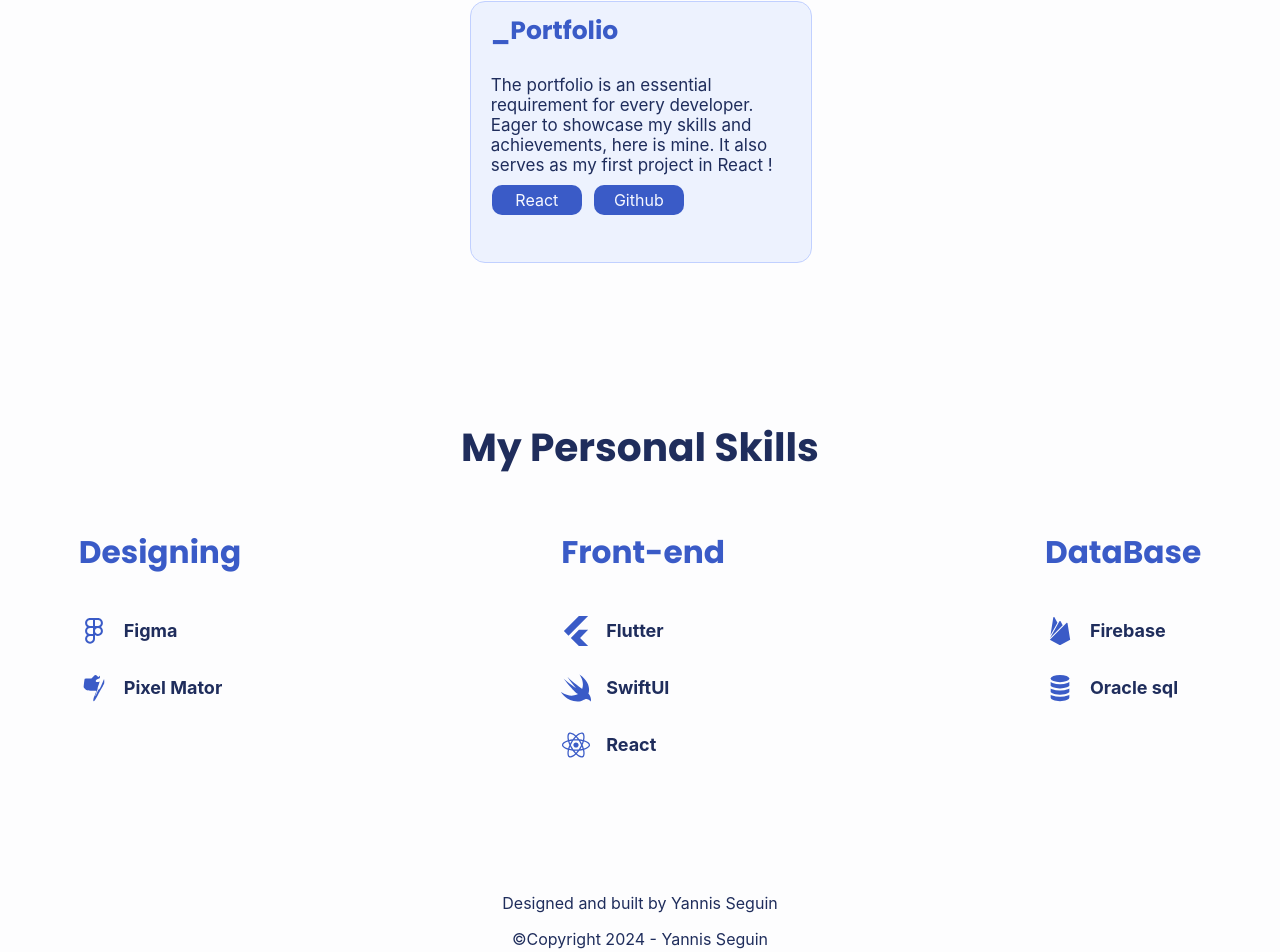
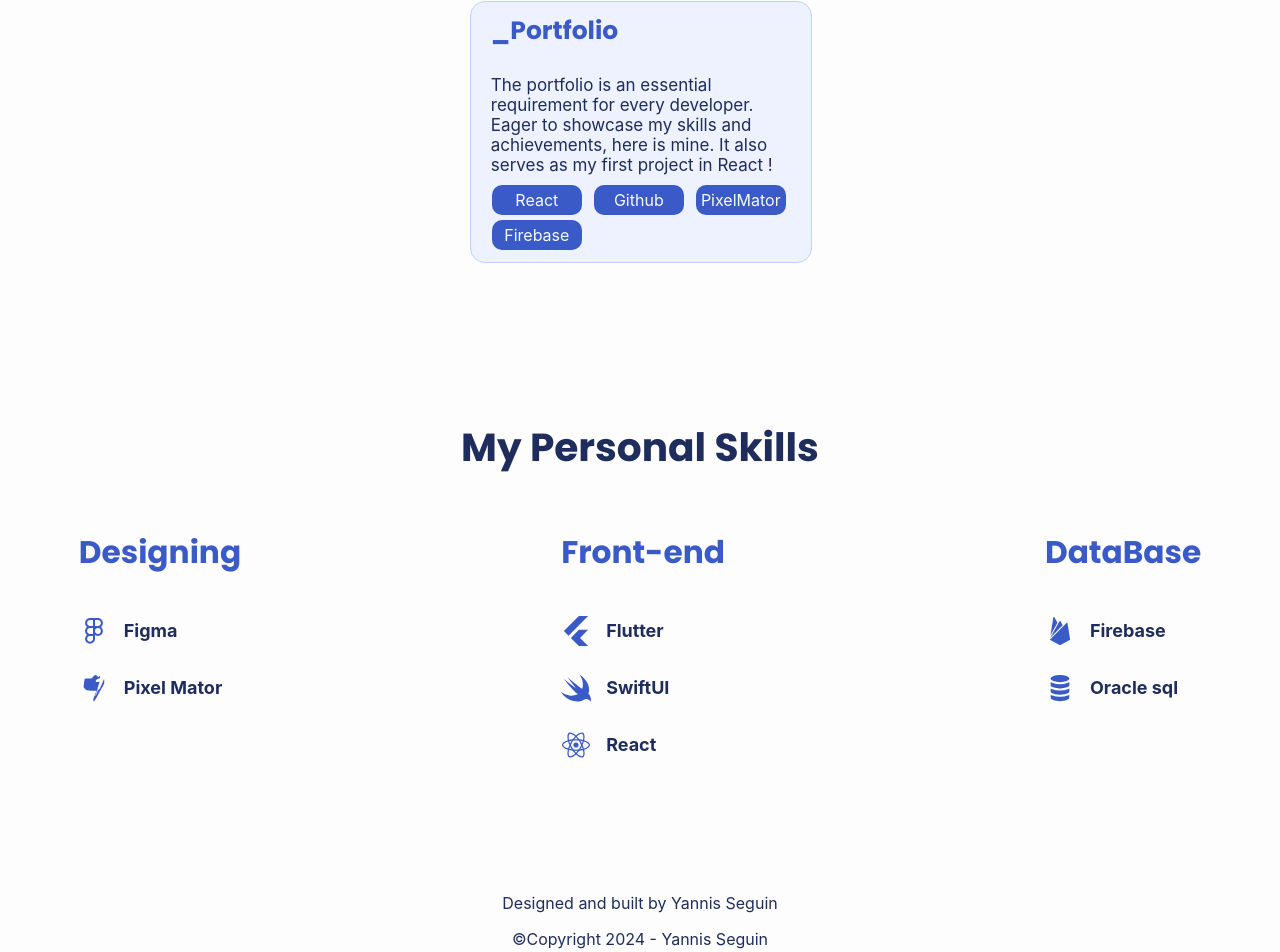
Before and after one commit to Youvataque/_Portfolio, a React (Create React App) app: page / in a window 1280 px wide. Shown: the part 1286-2238 px from the top of the page. Built offline with nearby package versions, Linux system fonts and the light colour scheme.

Commit message:
Fin portfolio v1

```diff
--- a/src/Views/About/About.js
+++ b/src/Views/About/About.js
@@ -20,7 +20,16 @@
                 </p>
             </div>
                 </div>
-                <img className='profilPicBigAbout' src={profilPicBig}/>
+                <motion.img
+                    initial="hidden"
+                    whileInView="visible"
+                    viewport={{ once: true }}
+                    variants={{
+                        visible: { opacity: 1, x : [2000, 0]},
+                        hidden: { opacity: 0 }
+                    }}
+                    transition={{delay : 0.1}}
+                    className='profilPicBigAbout' src={profilPicBig}/>
             </div>
 
             <Gap size={140}/>
--- a/src/Views/Accueil/Accueil.js
+++ b/src/Views/Accueil/Accueil.js
@@ -30,7 +30,7 @@
         skills : [
             [["Flutter", "Firebase", "Github", "Figma", "PixelMator"], ["https://flutter.dev", "https://firebase.google.com", "https://github.com", , "https://www.figma.com/fr/", "https://apps.apple.com/fr/app/pixelmator-pro/id1289583905?mt=12"]],
             [["Flutter", "Firebase", "Github"], ["https://flutter.dev", "https://firebase.google.com", "https://github.com"]],
-            [["React", "Github"], ["https://fr.legacy.reactjs.org/", "https://github.com"]]
+            [["React", "Github", "PixelMator" ,"Firebase"], ["https://fr.legacy.reactjs.org/", "https://github.com", "https://apps.apple.com/fr/app/pixelmator-pro/id1289583905?mt=12", "https://firebase.google.com"]]
         ]
     }
     //skills
--- a/src/Views/Contact/Contact.js
+++ b/src/Views/Contact/Contact.js
@@ -15,6 +15,7 @@
             <ContactUs/>
             <div className='ContactColumn'>
                 <h2 className='ContactTitle'>Or Contact me on my socials networks ;)</h2>
+                <Gap size={-25}/>
                 <p className='ContactText'>I'm not a big social media user, but I will do my best to respond to you as quickly as possible. I can also be reached at <b>06 28 26 45 61</b></p>
                 <div className='CenterContactL'>
                     <ContactLinks titles={socialContact.titles} links={socialContact.links}/>
--- a/src/Views/component/ProjectsCard/ProjectsCard.js
+++ b/src/Views/component/ProjectsCard/ProjectsCard.js
@@ -1,17 +1,26 @@
-import {SkillsLinks} from '../SkillsLinks/SkillsLinks'
-
+import {SkillsLinks} from '../SkillsLinks/SkillsLinks';
+import {motion} from 'framer-motion';
 export function ProjectsCard({texts, titles, links, skills,  marge}) {
     return <div>
         <ul className={marge}>
             {titles.map((title, index) => (
-                <a target="_blank" href={links[index]}  key={index} className="Card">
+                <motion.a
+                initial="hidden"
+                whileInView="visible"
+                viewport={{ once: true }}
+                variants={{
+                    visible: { opacity: 1 },
+                    hidden: { opacity: 0 }
+                }}
+                transition={{delay : (index + 1) / 5}}
+                target="_blank" href={links[index]}  key={index} className="Card">
                     <div>
                         <h3 className="ProjectsCardTitle">{title}</h3>
                         <p className="ProjetcsCardText">{texts[index]}</p>
                         <div className='Space'/>
                         <SkillsLinks className="CardSkills" links={skills[index][1]} titles={skills[index][0]}/>
                     </div>
-                </a>
+                </motion.a>
             ))}
         </ul>
     </div>
--- a/src/Views/component/SkillsGenerator/SkillsGenerator.js
+++ b/src/Views/component/SkillsGenerator/SkillsGenerator.js
@@ -1,5 +1,6 @@
 import TempContext from '../../../TempContext';
 import React, { useContext } from 'react';
+import {delay, motion} from 'framer-motion';
 // dark
 import figmaD from '../../../svg/skills/Dark/figmaD.svg';
 import pixelMatorD from '../../../svg/skills/Dark/pixelmatorD.svg';
@@ -33,10 +34,19 @@
             <div key={section} className="SkillsSecBody">
                 <h2 className="SkillsSec">{section}</h2>
                 {mySkills[section][0].map((skill, index) =>(
-                    <div className='SkillsPair'>
-                        <img  className='SkillsImg' key={index} src={mySkills[section][1][index]}/>
-                        <p className="Skill">{skill}</p>
-                    </div>
+                    <motion.div
+                        initial="hidden"
+                        whileInView="visible"
+                        viewport={{ once: true }}
+                        variants={{
+                        visible: { opacity: 1 },
+                        hidden: { opacity: 0 }
+                        }}
+                        transition={{delay : (index + 1) / 6}}
+                        className='SkillsPair'>
+                            <img  className='SkillsImg' key={index} src={mySkills[section][1][index]}/>
+                            <p className="Skill">{skill}</p>
+                    </motion.div>
                 ))}
             </div>
         ))}
--- a/src/Views/component/emailSend.js
+++ b/src/Views/component/emailSend.js
@@ -74,7 +74,7 @@
             <textarea className='SendEmailTextArea' name="message" value={message} onChange={(e) => setMessage(e.target.value)}/>
         </div>
         <div className='SendEmailEnd'>
-            <button className='SendEmailButton' type="submit" onClick={updateError}>Send</button>
+            <button className='SendEmailButton' type="submit" onClick={updateError}>Send Message</button>
             <p className='ErrorText'>{errorText}</p>
         </div>
     </form>
--- a/src/css/component.css
+++ b/src/css/component.css
@@ -453,7 +453,7 @@
 
 .SendEmailTitleA{
   color: var(--primary-text-color);
-  margin-left: 6%;
+  margin-left: 7px;
 }
 
 .SendEmailInput{
--- a/src/css/struct.css
+++ b/src/css/struct.css
@@ -61,7 +61,7 @@
   width: 700px;
   display: flex;
   flex-direction: column;
-  justify-content: start;
+  justify-content: center;
   align-items: center;
 }
 
```
